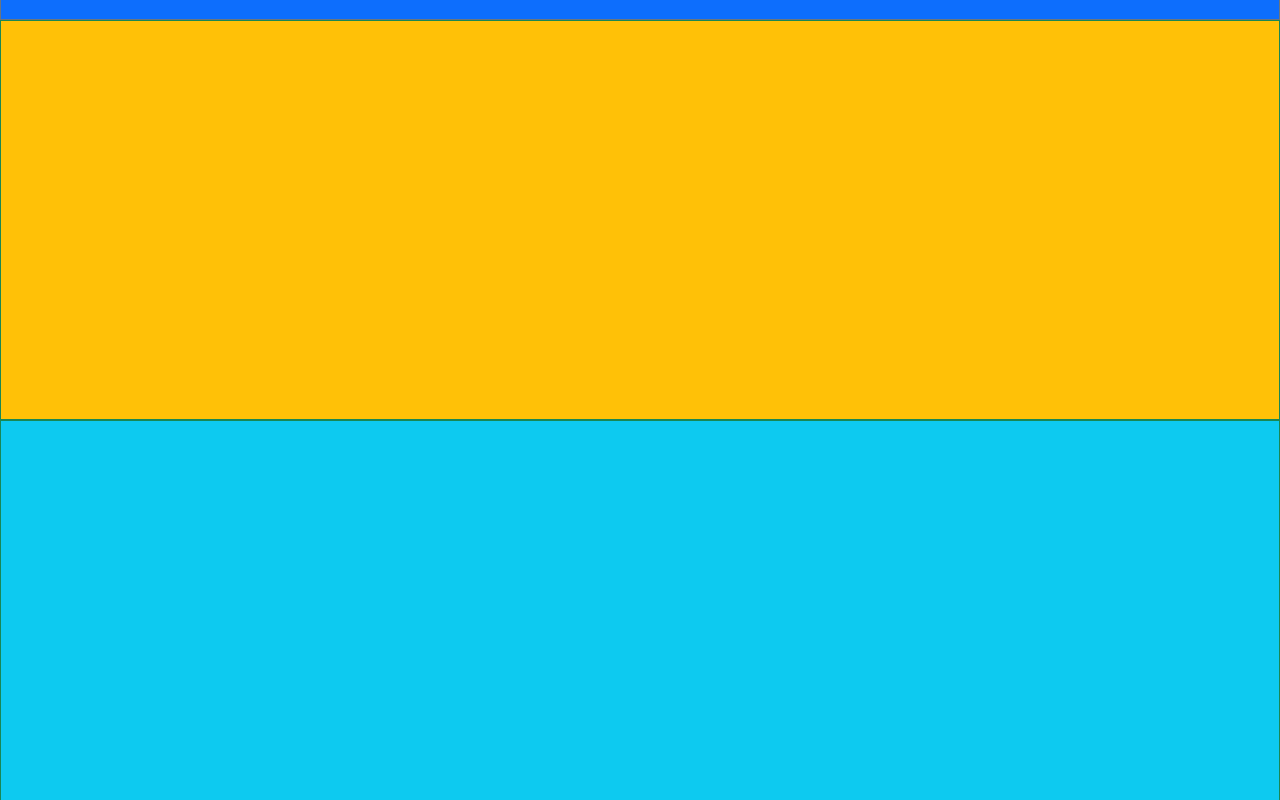
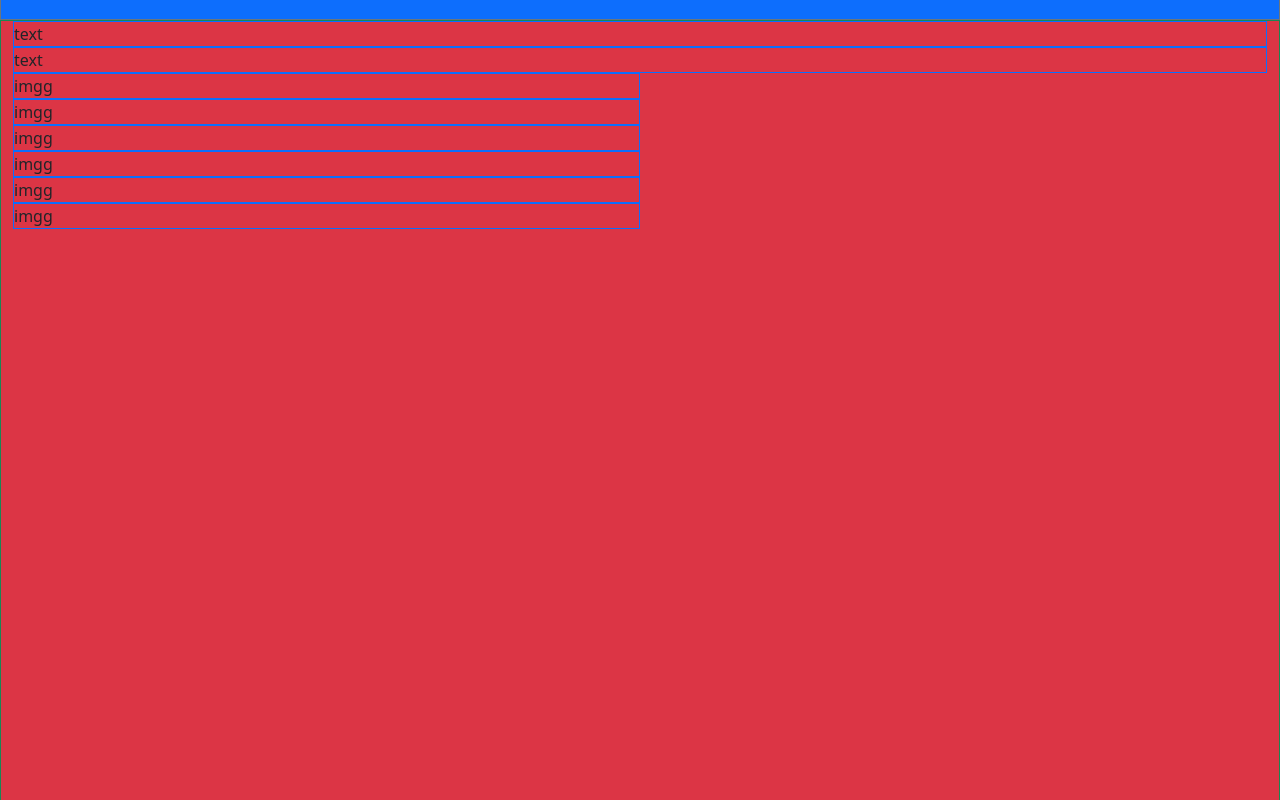
Before and after one commit to Mario-Marchio/html-css-bootstrap-freelancer, a plain HTML site: page index.html in a window 1280 px wide. Shown: the part 480-1280 px from the top of the page. Drawn offline with nearby package versions, Linux system fonts and the light colour scheme.

Commit message:
main started

```diff
--- a/index.html
+++ b/index.html
@@ -18,17 +18,17 @@
             <div class="col-12 border border-danger">text</div>
         </div>
     </div>
-    <!-- <main class="container-fluid border border-success bg-danger">
+    <main class="container-fluid border border-success bg-danger">
         <div class="col-12 border border-primary">text</div>
         <div class="col-12 border border-primary">text</div>
         <div class="col-12 col-md-6 border border-primary">imgg</div>
         <div class="col-12 col-md-6 border border-primary">imgg</div>
-        <div class="col-12 border border-primary">imgg</div>
-        <div class="col-12 border border-primary">imgg</div>
-        <div class="col-12 border border-primary">imgg</div>
-        <div class="col-12 border border-primary">imgg</div>
+        <div class="col-12 col-md-6 border border-primary">imgg</div>
+        <div class="col-12 col-md-6 border border-primary">imgg</div>
+        <div class="col-12 col-md-6 border border-primary">imgg</div>
+        <div class="col-12 col-md-6 border border-primary">imgg</div>
 
-    </main> -->
+    </main>
     <div class="container-fluid border border-success bg-warning about"></div>
     <div class="container-fluid border border-success bg-info contact"></div>
     <div class="container-fluid border border-success  bg-primary location"></div>
```
